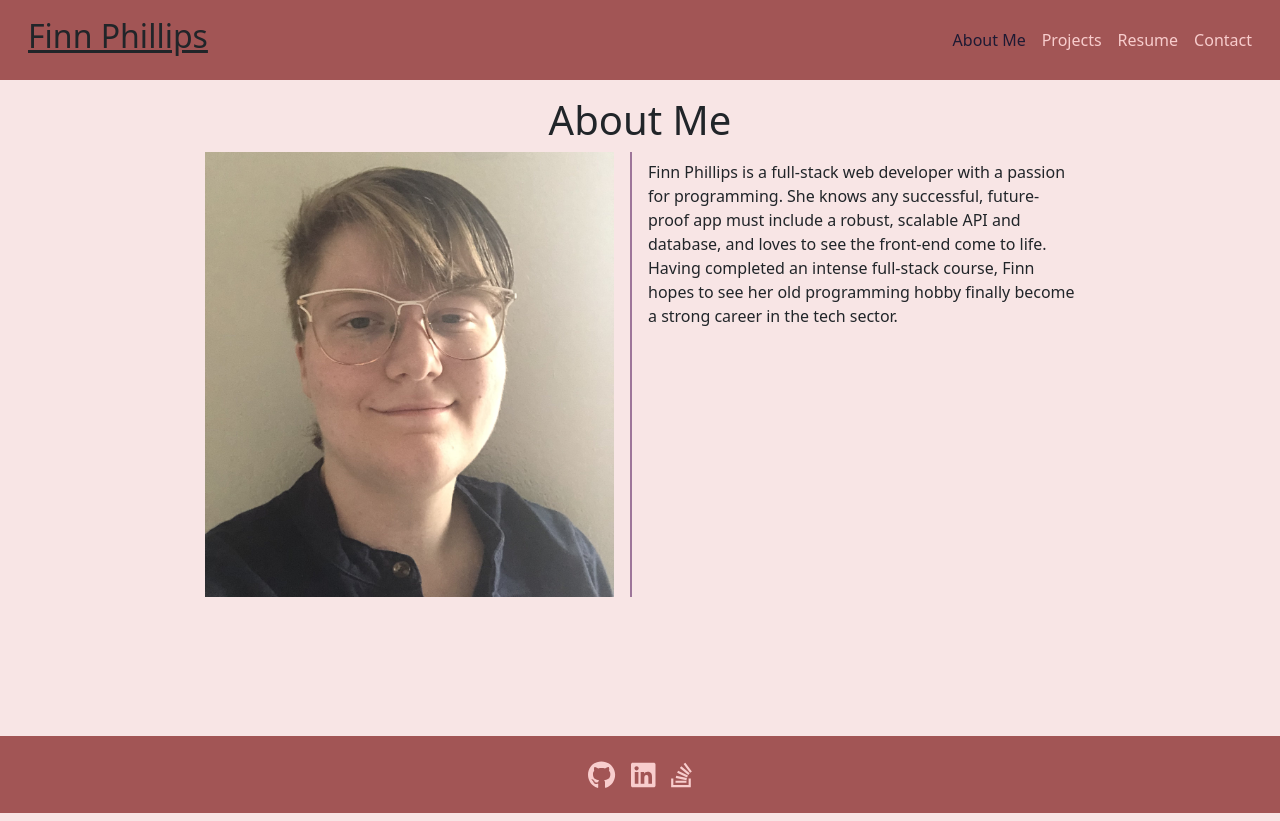
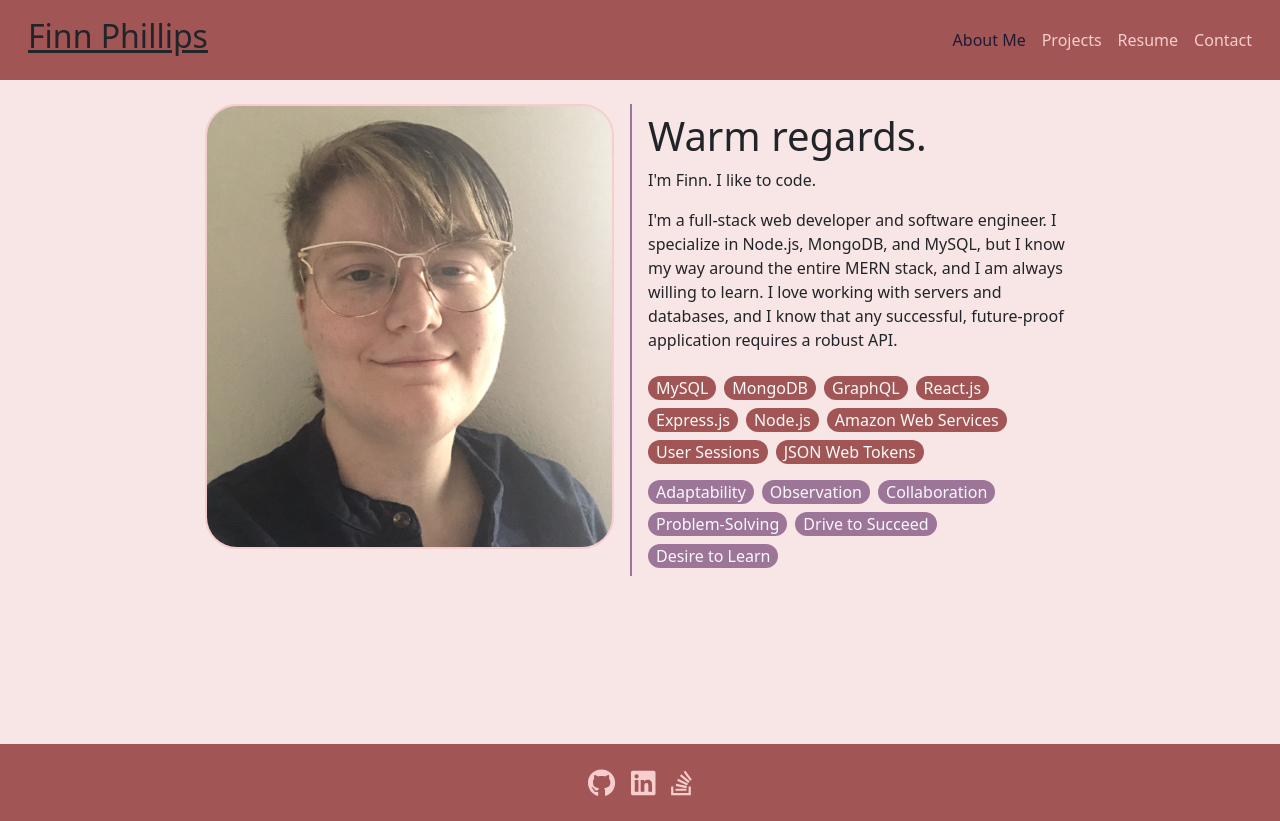
Before and after one commit to FinnStitcher/portfolio-two, a React (Create React App) app: page / in a window 1280 px wide. Built offline with nearby package versions, Linux system fonts and the light colour scheme.

Commit message:
revisions to about and projects

```diff
--- a/src/components/About/index.js
+++ b/src/components/About/index.js
@@ -2,16 +2,41 @@ import React from 'react';
 
 function About() {
     return (
-        <section className="my-3">
-            <h1 className="text-center">About Me</h1>
-
+        <section className="mb-3 mt-4">
             <div className="d-flex flex-wrap justify-content-center m-2 m-sm-0">
                 <div className="col-12 col-md-4 pe-md-3 me-md-3 border-right-five">
-                    <img className="float-end w-100" alt="Myself" src={require('../../assets/photo.png')} />
+                    <img className="float-end w-100 rounded-5 border-one" alt="Myself" src={require('../../assets/photo.png')} />
                 </div>
 
                 <div className="col-12 col-md-4 py-2">
-                    <p>Finn Phillips is a full-stack web developer with a passion for programming. She knows any successful, future-proof app must include a robust, scalable API and database, and loves to see the front-end come to life. Having completed an intense full-stack course, Finn hopes to see her old programming hobby finally become a strong career in the tech sector.</p>
+                    <div className="mb-4">
+                        <h1>Warm regards.</h1>
+
+                        <p>I'm Finn. I like to code.</p>
+
+                        <p>I'm a full-stack web developer and software engineer. I specialize in Node.js, MongoDB, and MySQL, but I know my way around the entire MERN stack, and I am always willing to learn. I love working with servers and databases, and I know that any successful, future-proof application requires a robust API.</p>
+                    </div>
+
+                    <div className="d-flex flex-wrap mb-3 gap-2">
+                        <p className="bg-two text-light rounded-pill px-2 mb-0">MySQL</p>
+                        <p className="bg-two text-light rounded-pill px-2 mb-0">MongoDB</p>
+                        <p className="bg-two text-light rounded-pill px-2 mb-0">GraphQL</p>
+                        <p className="bg-two text-light rounded-pill px-2 mb-0">React.js</p>
+                        <p className="bg-two text-light rounded-pill px-2 mb-0">Express.js</p>
+                        <p className="bg-two text-light rounded-pill px-2 mb-0">Node.js</p>
+                        <p className="bg-two text-light rounded-pill px-2 mb-0">Amazon Web Services</p>
+                        <p className="bg-two text-light rounded-pill px-2 mb-0">User Sessions</p>
+                        <p className="bg-two text-light rounded-pill px-2 mb-0">JSON Web Tokens</p>
+                    </div>
+
+                    <div className="d-flex flex-wrap gap-2">
+                        <p className="bg-five text-light rounded-pill px-2 mb-0">Adaptability</p>
+                        <p className="bg-five text-light rounded-pill px-2 mb-0">Observation</p>
+                        <p className="bg-five text-light rounded-pill px-2 mb-0">Collaboration</p>
+                        <p className="bg-five text-light rounded-pill px-2 mb-0">Problem-Solving</p>
+                        <p className="bg-five text-light rounded-pill px-2 mb-0">Drive to Succeed</p>
+                        <p className="bg-five text-light rounded-pill px-2 mb-0">Desire to Learn</p>
+                    </div>
                 </div>
             </div>
         </section>
--- a/src/components/Contact/index.js
+++ b/src/components/Contact/index.js
@@ -1,92 +1,11 @@
-import React, { useState } from 'react';
-import { validateEmail, toSentenceCase } from '../../utils/helpers';
+import React from 'react';
 
 function Contact() {
-	const [formInput, setFormInput] = useState({
-		name: '',
-		email: '',
-		message: ''
-	});
-
-	const [error, setError] = useState('');
-
-	function handleChange(e) {
-        if (!e.target.value.length) {
-            setError(`${toSentenceCase(e.target.name)} is required.`);
-        } else if (e.target.name === 'email') {
-            if (!validateEmail(e.target.value)) {
-                setError('Email is invalid.');
-            };
-        } else {
-            setError('');
-        };
-
-		if (!error) {
-			setFormInput({
-				...formInput,
-				[e.target.name]: e.target.value
-			});
-		}
-	}
-
-	function handleSubmit(e) {
-		e.preventDefault();
-
-        console.log(formInput);
-	}
-
 	return (
 		<section className="my-3 m-auto col-md-6">
-			<h1 className="text-center">Contact</h1>
+			<h1 className="text-center mb-3">Contact</h1>
 
             <p class="dark-links">Reach me at <a href="mailto:foundfootage@protonmail.com" >foundfootage@protonmail.com</a>, and I'll get back to you within three days.</p>
-
-			{/* <form onSubmit={handleSubmit}>
-				<div className="mb-2">
-					<label className="form-label mb-1" htmlFor="name">
-						Name:
-					</label>
-					<input
-						type="text"
-						name="name"
-						className="form-control"
-						placeholder="John Doe"
-						onBlur={handleChange}
-					/>
-				</div>
-
-				<div className="mb-2">
-					<label className="form-label mb-1" htmlFor="email">
-						Email:
-					</label>
-					<input
-						type="email"
-						name="email"
-						className="form-control"
-						placeholder="jdoe97@yahoo.com"
-						onBlur={handleChange}
-					/>
-				</div>
-
-				<div className="mb-2">
-					<label className="form-label mb-1" htmlFor="message">
-						Your message:
-					</label>
-					<textarea
-						name="message"
-						rows="5"
-						className="form-control"
-						placeholder="I'm writing to you to say..."
-						onBlur={handleChange}
-					></textarea>
-				</div>
-
-				{error ? <p>{error}</p> : null}
-
-				<button className="d-block m-auto my-3 btn" type="submit">
-					Submit
-				</button>
-			</form> */}
 		</section>
 	);
 }
--- a/src/components/Projects/index.js
+++ b/src/components/Projects/index.js
@@ -14,6 +14,8 @@ const projectsArray = [
             "Tailwind",
         ],
         description: "Explore a conservation database through layers of geographic and taxonomic division.",
+        isSolo: true,
+        role: "Full-stack Developer",
         githubLink: "https://github.com/FinnStitcher/wildfound",
         deployedLink: "https://wildfound-production.up.railway.app/"
     },
@@ -33,6 +35,8 @@ const projectsArray = [
             "Luxon"
         ],
         description: "Lightbox is a blogging website with a minimalist UI and aesthetic, so you can focus on what's important.",
+        isSolo: true,
+        role: "Full-stack Developer",
         githubLink: 'https://github.com/FinnStitcher/lightbox',
         deployedLink: 'http://ec2-13-52-212-160.us-west-1.compute.amazonaws.com'
     },
@@ -50,34 +54,11 @@ const projectsArray = [
             "Mongoose"
         ],
         description: "Search for your favorite books and save them to your personal, digital library, accessible only to you.",
+        isSolo: false,
+        role: "GraphQL Developer, Client Integration",
         githubLink: "https://github.com/FinnStitcher/libre-library",
         deployedLink: "https://libre-library-production.up.railway.app/"
     },
-
-    // {
-    //     id: "weather",
-    //     title: "Weather Dashboard",
-    //     technologies: [
-    //         "jQuery",
-    //         "Moment.js",
-    //         "OpenWeather's OneCall and Geocoding APIs"
-    //     ],
-    //     description: "A streamlined weather app that provides the current weather and a five-day forecast for any city in the United States.",
-    //     githubLink: "https://github.com/FinnStitcher/weather-dashboard",
-    //     deployedLink: "https://finnstitcher.github.io/weather-dashboard/"
-    // },
-
-    // {
-    //     id: "team-profile",
-    //     title: "Team Profile Generator",
-    //     technologies: [
-    //         "Node.js",
-    //         "Inquirer"
-    //     ],
-    //     description: "A command-line application with complex promise-based architecture. Give it your team's info, and it'll generate an HTML page for you.",
-    //     githubLink: "https://github.com/FinnStitcher/team-profile-generator",
-    //     deployedLink: null
-    // },
 
     {
         id: "apply",
@@ -95,6 +76,8 @@ const projectsArray = [
             "JSON Web Tokens"
         ],
         description: "Finding a new job can be hectic and confusing - that's why APPly is here, to help you keep track of where you are in your search.",
+        isSolo: false,
+        role: "GraphQL Developer, ORM Creator, Bugfixer",
         githubLink: "https://github.com/sarameadows/APPly"
     },
 
@@ -117,21 +100,25 @@ const projectsArray = [
         title: "Deep Thoughts",
         technologies: [
             "MongoDB",
+            "GraphQL",
             "Node.js",
             "Express.js",
             "React",
             "React Router",
+            "Apollo Express",
             "Mongoose",
             "JSON Web Tokens"
         ],
         description: "A social media website wherein users share and react to \"thoughts\" and make friends.",
+        isSolo: false,
+        role: "GraphQL Developer, Client Integration",
         githubLink: "https://github.com/FinnStitcher/deep-thoughts-two",
         deployedLink: "https://deep-thoughts-two-production.up.railway.app/"
     }
 ];
 
 function Project({projectObj}) {
-    const {id, title, technologies, description, githubLink, deployedLink} = projectObj;
+    const {id, title, technologies, description, isSolo, role, githubLink, deployedLink} = projectObj;
 
     return (
         <div className="col-12 col-md-6 project-width my-3">
@@ -142,6 +129,8 @@ function Project({projectObj}) {
                 <h4 className="card-title">{title}</h4>
 
                 <p className="subtitle">{technologies.join(', ')}</p>
+
+                <p className="mb-2"><b>{role}</b> {isSolo ? ' || Solo Project' : null}</p>
 
                 {deployedLink ?
                     <p className="dark-links">{description} View it <a href={deployedLink}>live</a> or on <a href={githubLink}>GitHub</a>.</p>
@@ -154,8 +143,8 @@ function Project({projectObj}) {
 
 function Projects() {
 	return (
-		<section>
-			<h1 className="text-center">Projects</h1>
+		<section className="my-3">
+			<h1 className="text-center mb-3">Projects</h1>
 
 			<div className="row justify-content-around gap-4 mx-md-6 my-3">
                 {projectsArray.map(element => (
--- a/src/components/Resume/index.js
+++ b/src/components/Resume/index.js
@@ -4,7 +4,7 @@ import resumeFile from '../../assets/Resume.pdf';
 function Resume() {
 	return (
 		<section className="my-3">
-			<h1 className="text-center">Resume</h1>
+			<h1 className="text-center mb-3">Resume</h1>
 
 			<div>
 				<a
--- a/src/style.css
+++ b/src/style.css
@@ -33,6 +33,10 @@
 
 .bg-six {
     background: var(--six);
+}
+
+.border-one {
+    border: 2px solid var(--one);
 }
 
 .border-right-five {
```
Also changed, not shown: src/components/ContactForm/index.js (added, +89 -0 lines).
